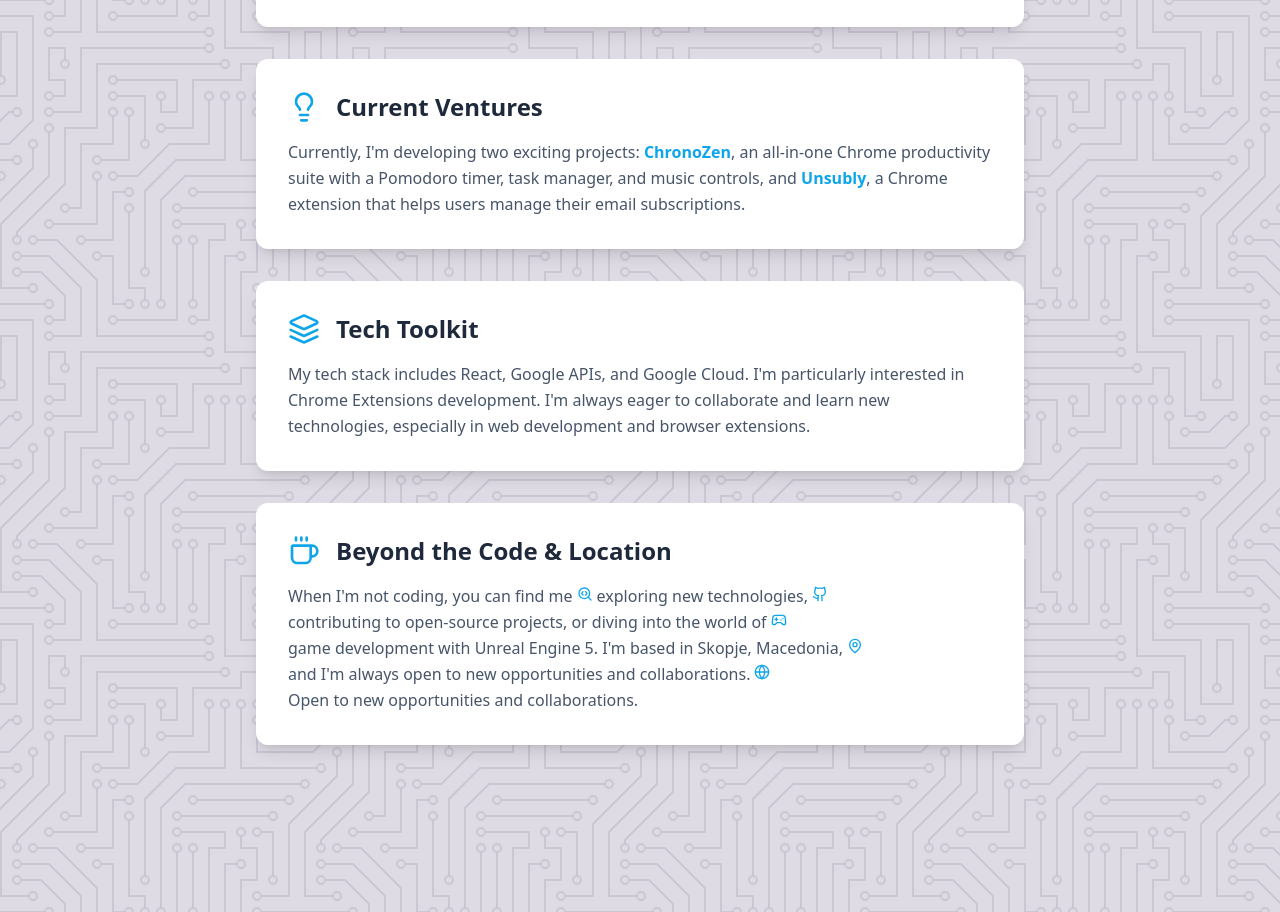
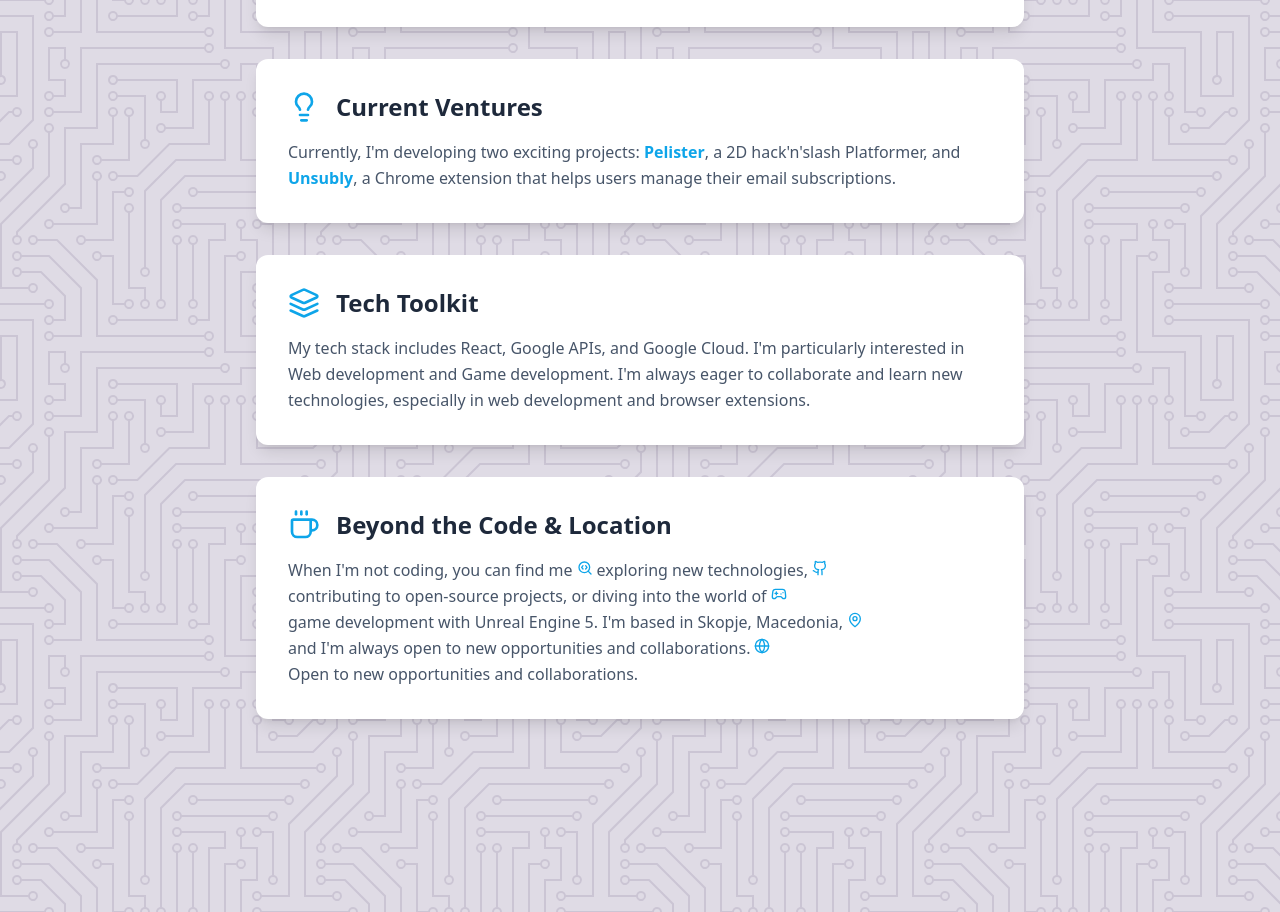
Before and after one commit to CicadaKatz/Portfolio, a React (Vite) app: page / in a window 1280 px wide. Shown: the part 1137-2049 px from the top of the page. Built offline with nearby package versions, Linux system fonts and the light colour scheme.

Commit message:
Update AboutSection.tsx

```diff
--- a/src/AboutSection.tsx
+++ b/src/AboutSection.tsx
@@ -18,7 +18,7 @@
     title: 'Current Ventures',
     content: (
       <>
-        Currently, I&apos;m developing two exciting projects: <strong className="text-primary font-semibold">ChronoZen</strong>, an all-in-one Chrome productivity suite with a Pomodoro timer, task manager, and music controls, and <strong className="text-primary font-semibold">Unsubly</strong>, a Chrome extension that helps users manage their email subscriptions.
+        Currently, I&apos;m developing two exciting projects: <strong className="text-primary font-semibold">Pelister</strong>, a 2D hack'n'slash Platformer, and <strong className="text-primary font-semibold">Unsubly</strong>, a Chrome extension that helps users manage their email subscriptions.
       </>
     ),
   },
@@ -28,7 +28,7 @@
     title: 'Tech Toolkit',
     content: (
       <>
-        My tech stack includes React, Google APIs, and Google Cloud. I&apos;m particularly interested in Chrome Extensions development. I&apos;m always eager to collaborate and learn new technologies, especially in web development and browser extensions.
+        My tech stack includes React, Google APIs, and Google Cloud. I&apos;m particularly interested in Web development and Game development. I&apos;m always eager to collaborate and learn new technologies, especially in web development and browser extensions.
       </>
     ),
   },
```
